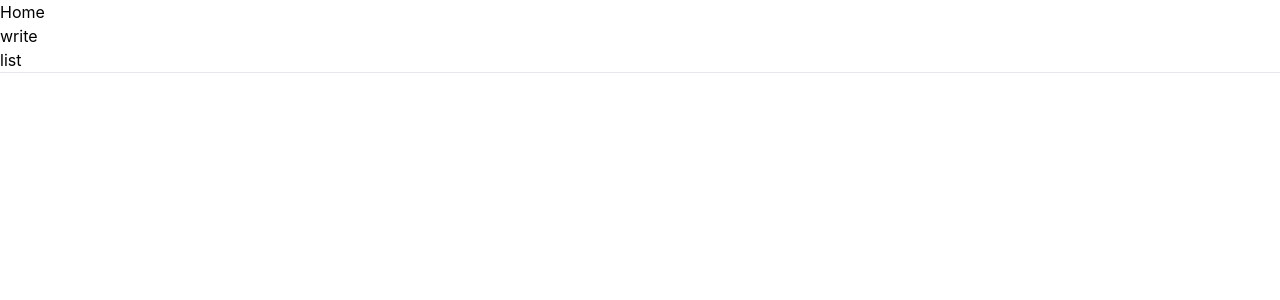
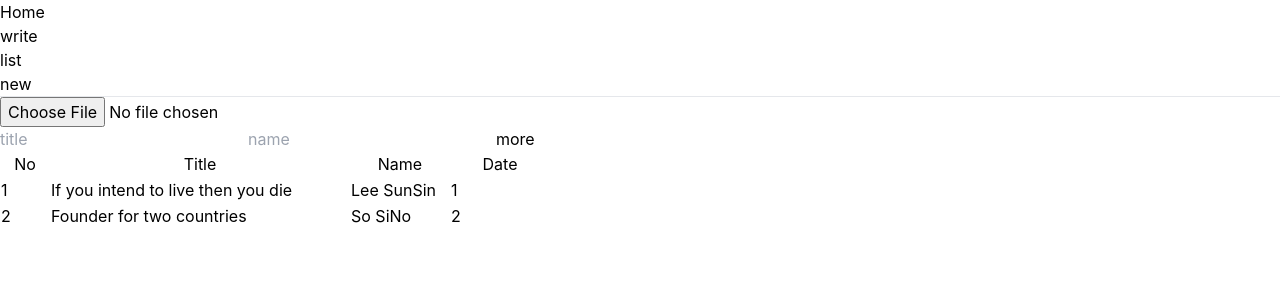
Before and after one commit to v1r4m/kokoo, a React (Create React App) app: page /new in a window 1280 px wide. Before the commit this address had no page. Shown: the top 300 px of the page. Built offline with nearby package versions, Linux system fonts and the light colour scheme.

Commit message:
upload picture

```diff
--- a/package.json
+++ b/package.json
@@ -9,6 +9,8 @@
     "@testing-library/user-event": "^12.8.3",
     "dotenv": "^10.0.0",
     "firebase": "^9.4.0",
+    "jimp": "^0.16.1",
+    "opencv.js": "^1.2.1",
     "react": "^17.0.2",
     "react-dom": "^17.0.2",
     "react-router-dom": "^6.0.1",
--- a/src/App.js
+++ b/src/App.js
@@ -9,10 +9,12 @@ import {
 import Home from "./pages/home"
 import List from "./pages/list"
 import Write from "./pages/write"
+import NewT from "./pages/new"
 
 
 export default function BasicExample() {
   return (
+    <div>
       <Router>
         <div>
           <ul>
@@ -25,6 +27,9 @@ export default function BasicExample() {
             <li>
               <Link to="/list">list</Link>
             </li>
+            <li>
+              <Link to="/new">new</Link>
+            </li>
           </ul>
 
           <hr />
@@ -35,9 +40,12 @@ export default function BasicExample() {
             </Route>
             <Route path="/write" element={<Write/>}>
             </Route>
+            <Route path="/new" element={<NewT/>}>
+            </Route>
           </Routes>
         </div>
       </Router>
+    </div>
   );
 }
 
--- /dev/null
+++ b/src/pages/component/opencvSample.js
@@ -0,0 +1,13 @@
+const Jimp = require('jimp');
+cv = require('opencv.js');
+
+async function onRuntimeInitialized(){
+    console.log(cv.getBuildInformation())
+}
+// Finally, load the open.js as before. The function `onRuntimeInitialized` contains our program.
+Module = {
+  onRuntimeInitialized
+};
+
+
+export default onRuntimeInitialized;
--- /dev/null
+++ b/src/pages/component/sample.json
@@ -0,0 +1,58 @@
+{
+    "id": "randomid",
+    "title": "league of legends",
+    "name": "lolplayer1",
+    "createdAt": "2014-06-25T00:00:00.000Z",
+    "xy": [
+      {
+        "sector": "Eunjin Ko",
+        "x": "139",
+        "y": "108"
+      },
+      {
+        "sector": "Jing",
+        "x": "172",
+        "y": "175"
+      },
+      {
+        "sector": "Eunjin Ko",
+        "x": "311",
+        "y": "253"
+      },
+      {
+        "sector": "Leona",
+        "x": "224",
+        "y": "410"
+      },
+      {
+        "sector": "Camile",
+        "x": "189",
+        "y": "470"
+      },
+      {
+        "sector": "Ionia",
+        "x": "174",
+        "y": "510"
+      },
+      {
+        "sector": "None",
+        "x": "190",
+        "y": "568"
+      },
+      {
+        "sector": "Griffin",
+        "x": "234",
+        "y": "658"
+      },
+      {
+        "sector": "Deft",
+        "x": "269",
+        "y": "695"
+      },
+      {
+        "sector": "nice to meet you",
+        "x": "45",
+        "y": "793"
+      }
+    ]
+  }
--- a/src/pages/home.js
+++ b/src/pages/home.js
@@ -4,6 +4,8 @@ import {
     Route,
     Link
   } from "react-router-dom";
+
+// import OpenCVfunction from './component/opencvSample'
 
 export default function Home() {
     return (
--- /dev/null
+++ b/src/pages/new.js
@@ -0,0 +1,121 @@
+import React, { Component } from 'react';
+
+// class NewT extends Component {
+//     onChange = (e) => {
+//         const img = e.target.files[0];
+//         const formData = new FormData();
+//         formData.append('file', img);
+//     }
+//     render() {
+//         return (
+//             <div>
+//             <input type='file'
+//                 accept='image/jpg,impge/png,image/jpeg,image/gif'
+//                 name='img'
+//                 onChange={this.onChange}>
+//             </input>
+//             </div>
+//         );
+//     }
+// }
+class NewT extends Component {
+    state = {
+        maxNo: 10,
+        boards: [
+            {
+                brdno: 1,
+                brdwriter: 'Lee SunSin',
+                brdtitle: 'If you intend to live then you die',
+                brddate: new Date()
+            },
+            {
+                brdno: 2,
+                brdwriter: 'So SiNo',
+                brdtitle: 'Founder for two countries',
+                brddate: new Date()
+            }
+        ]
+    }
+
+    handleSaveData = (data) => {
+        this.setState({
+            boards: this.state.boards.concat({ brdno: this.state.maxNo++, brddate: new Date(), ...data })
+        });
+    }
+
+    onChange = (e) => {
+        const img = e.target.files[0];
+        const formData = new FormData();
+        formData.append('file', img);
+    }
+
+    render() {
+        const { boards } = this.state;
+        return (
+            <div>
+                <input type='file'
+                    accept='image/jpg,impge/png,image/jpeg,image/gif'
+                    name='img'
+                    onChange={this.onChange}>
+                </input>
+                <SubmitForm onSaveData={this.handleSaveData}/>
+                <table border="1">
+                    <tbody>
+                    <tr align="center">
+                        <td width="50">No</td>
+                        <td width="300">Title</td>
+                        <td width="100">Name</td>
+                        <td width="100">Date</td>
+                    </tr>
+                    {
+                        boards.map(function(row){
+                            return (<SubmitItem key={row.brdno} row={row} />);
+                        })
+                    }
+                    </tbody>
+                </table>
+            </div>
+        );
+    }
+}
+
+class SubmitItem extends React.Component {
+
+    render() {
+        return(
+            <tr>
+                <td>{this.props.row.brdno}</td>
+                <td>{this.props.row.brdtitle}</td>
+                <td>{this.props.row.brdwriter}</td>
+                <td>{this.props.row.brdno}</td>
+            </tr>
+        );
+    }
+}
+class SubmitForm extends Component {
+    state = {}
+
+    handleChange = (e) => {
+        this.setState({
+            [e.target.name]: e.target.value
+        })
+    }
+
+    handleSubmit = (e) => {
+        e.preventDefault();
+        this.props.onSaveData(this.state);
+        this.setState({});
+    }
+
+    render() {
+        return (
+            <form onSubmit={this.handleSubmit}>
+                <input placeholder="title" name="brdtitle" onChange={this.handleChange}/>
+                <input placeholder="name" name="brdwriter" onChange={this.handleChange}/>
+                <button type="submit">more</button>
+            </form>
+        );
+    }
+}
+
+export default NewT;
```
Also changed, not shown: src/pages/component/sample.png (added), 1 other file (tests, documents, lock files or other folders). Lines whose indentation alone changed are shown as unchanged.
